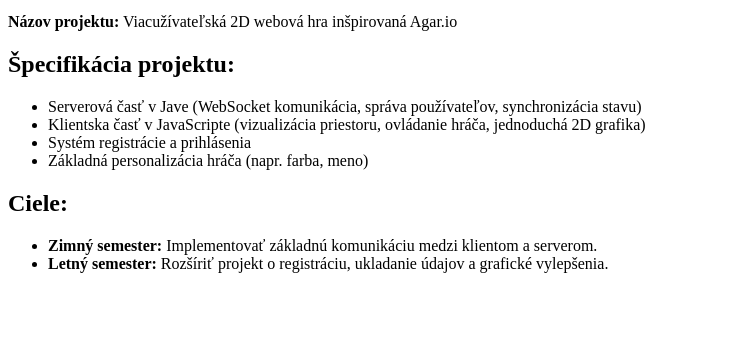
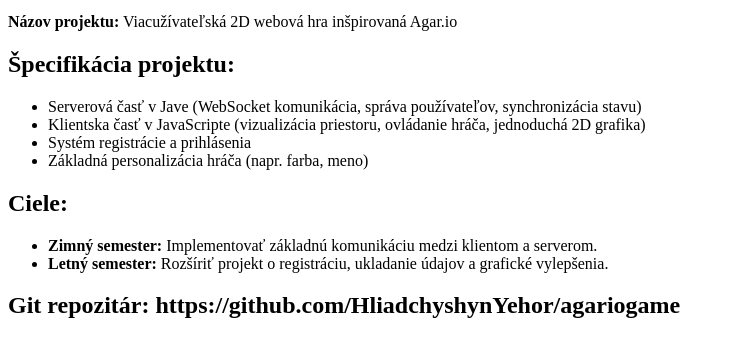
Before and after one commit to HliadchyshynYehor/rocnikovyprojekt, a plain HTML site: page index.html in a window 1280 px wide. Shown: the part 155-512 px from the top of the page, without its empty margins (0-735 px from the left). Drawn offline with Linux system fonts and the light colour scheme.

Commit message:
Update index.html

```diff
--- a/index.html
+++ b/index.html
@@ -34,5 +34,7 @@
             <b>Letný semester:</b> Rozšíriť projekt o registráciu, ukladanie údajov a grafické vylepšenia.
         </li>
     </ul>
+    <h2>Git repozitár: https://github.com/HliadchyshynYehor/agariogame</h2>
 </body>
+
 </html>
```
